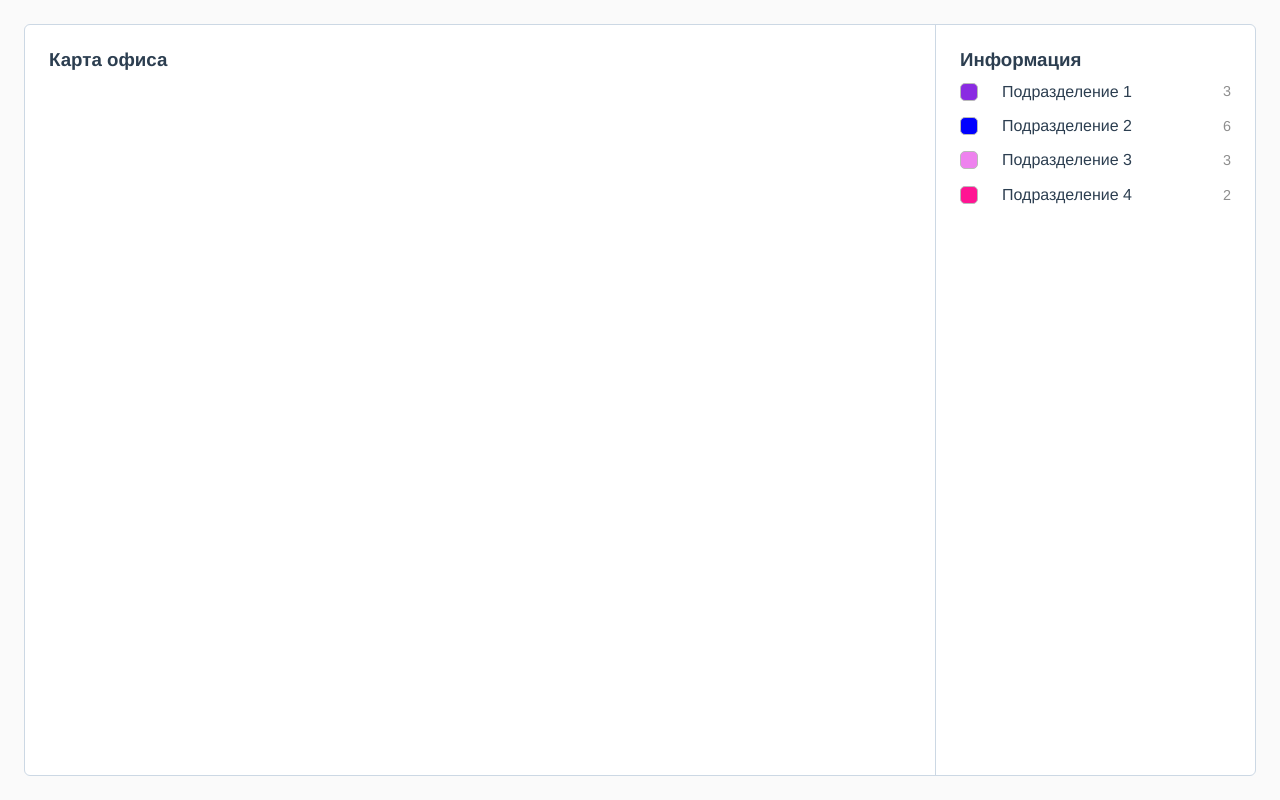
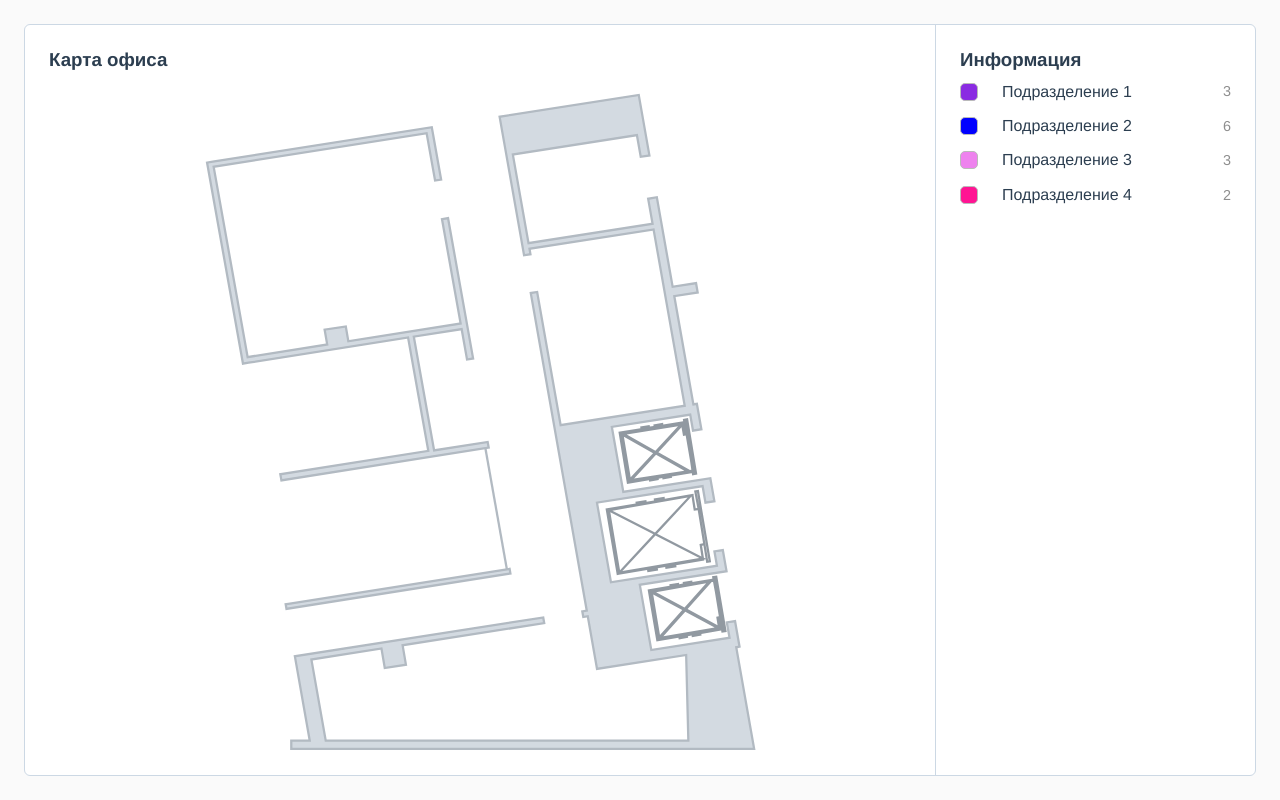
Before and after one commit to ozon-edu-vue-2021/required-task-3-VadimGorbenko, a Vue app: page / in a window 1280 px wide. Built offline with nearby package versions, Linux system fonts and the light colour scheme.

Commit message:
#6 draw the map

```diff
--- a/src/components/Map.vue
+++ b/src/components/Map.vue
@@ -3,14 +3,19 @@
     <h3>Карта офиса</h3>
 
     <div v-if="!isLoading" class="map-root">
-      <!-- map -->
+      <map-svg />
     </div>
     <div v-else>Loading...</div>
   </div>
 </template>
 
 <script>
+import MapSVG from "@/assets/images/map.svg";
+
 export default {
+  components: {
+    "map-svg": MapSVG,
+  },
   data() {
     return {
       isLoading: false,
```
